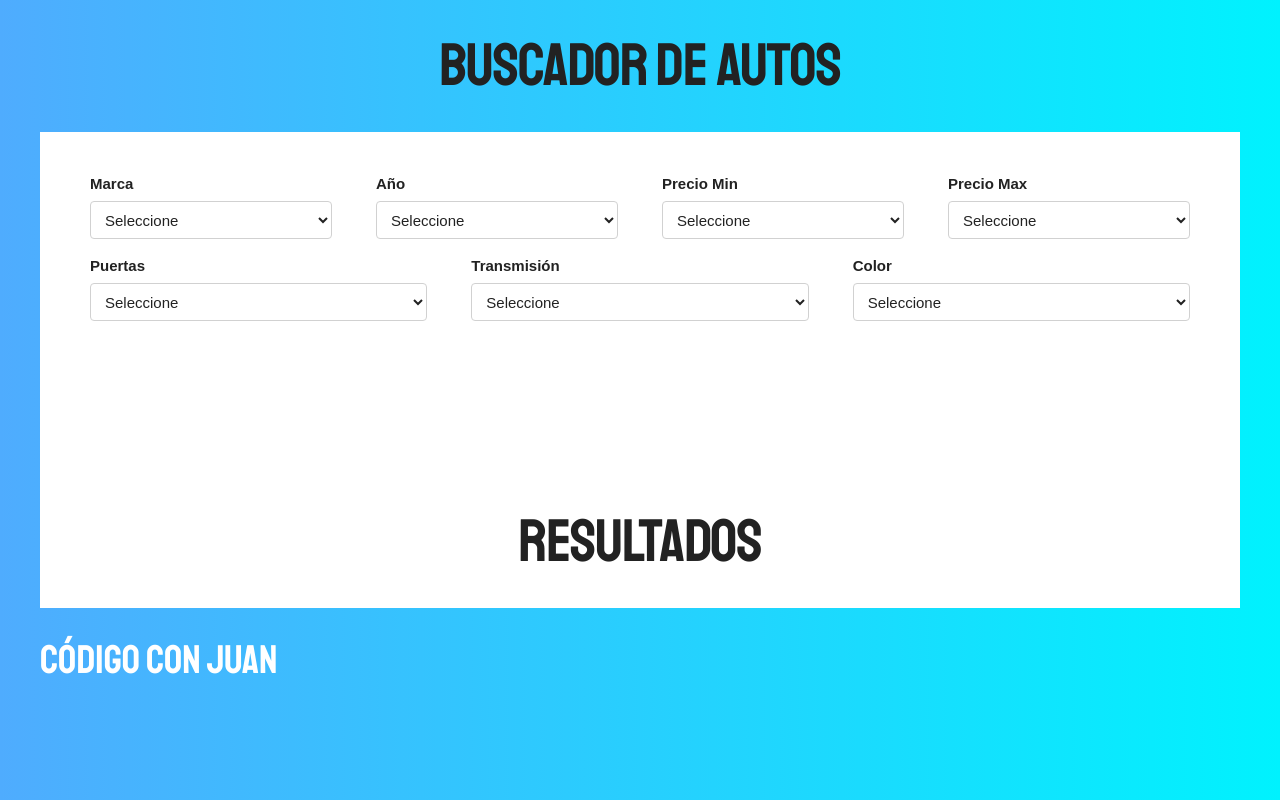
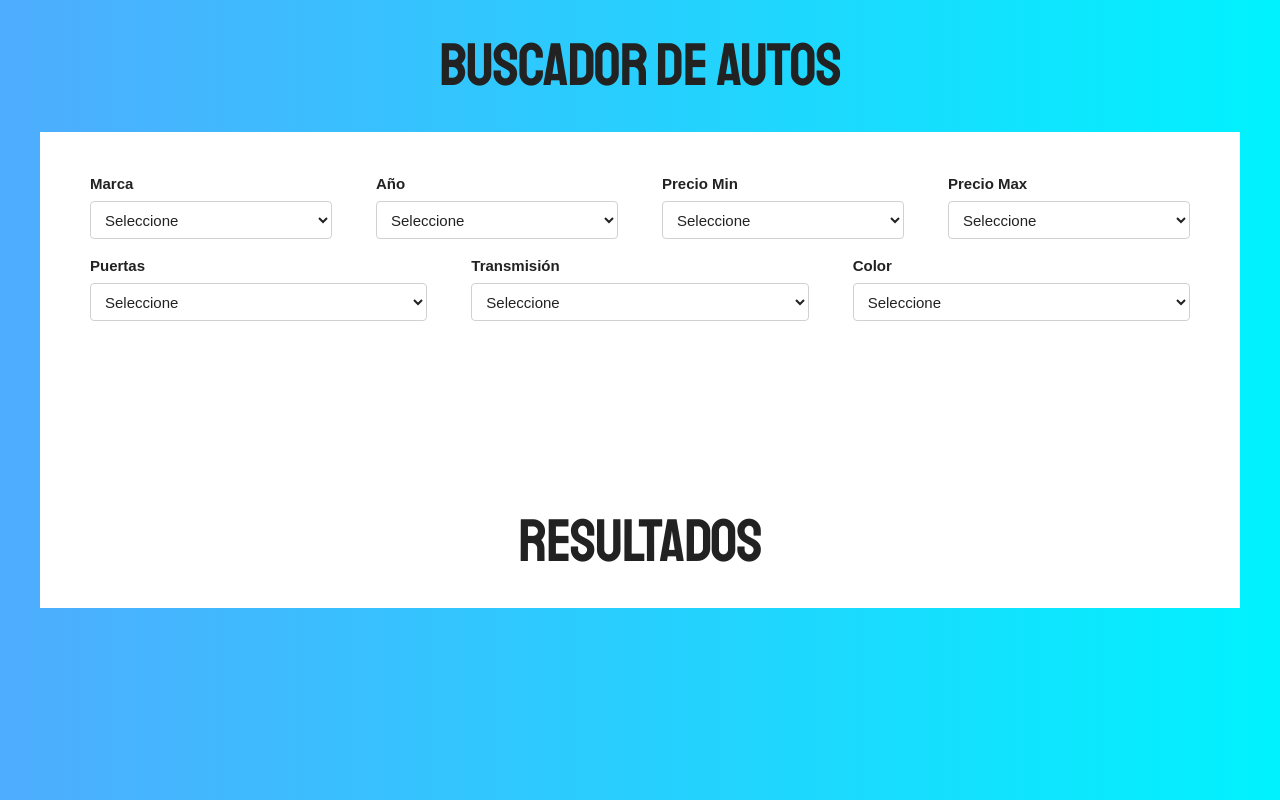
Before and after one commit to AdolfoPastelin/BuscadorAutos, a plain HTML site: page index.html in a window 1280 px wide. Drawn offline with Linux system fonts and the light colour scheme.

Commit message:
ajustes hechos en archivo html

```diff
--- a/index.html
+++ b/index.html
@@ -15,8 +15,6 @@
     <h1>Buscador de Autos</h1>
 
     <div class="contenedor">
-
-
 
         <form id="buscador">
             <div class="row">
@@ -97,12 +95,9 @@
             </div>
         </form>
 
-
         <h1>Resultados</h1>
         <div id="resultado"></div>
     </div>
-
-    <a class="sitio-web" href="https://www.codigoconjuan.com" rel="nofollow noopener noreferrer" >Código Con Juan</a>
 
     <script src="js/db.js"></script>
     <script src="js/app.js"></script>
```
